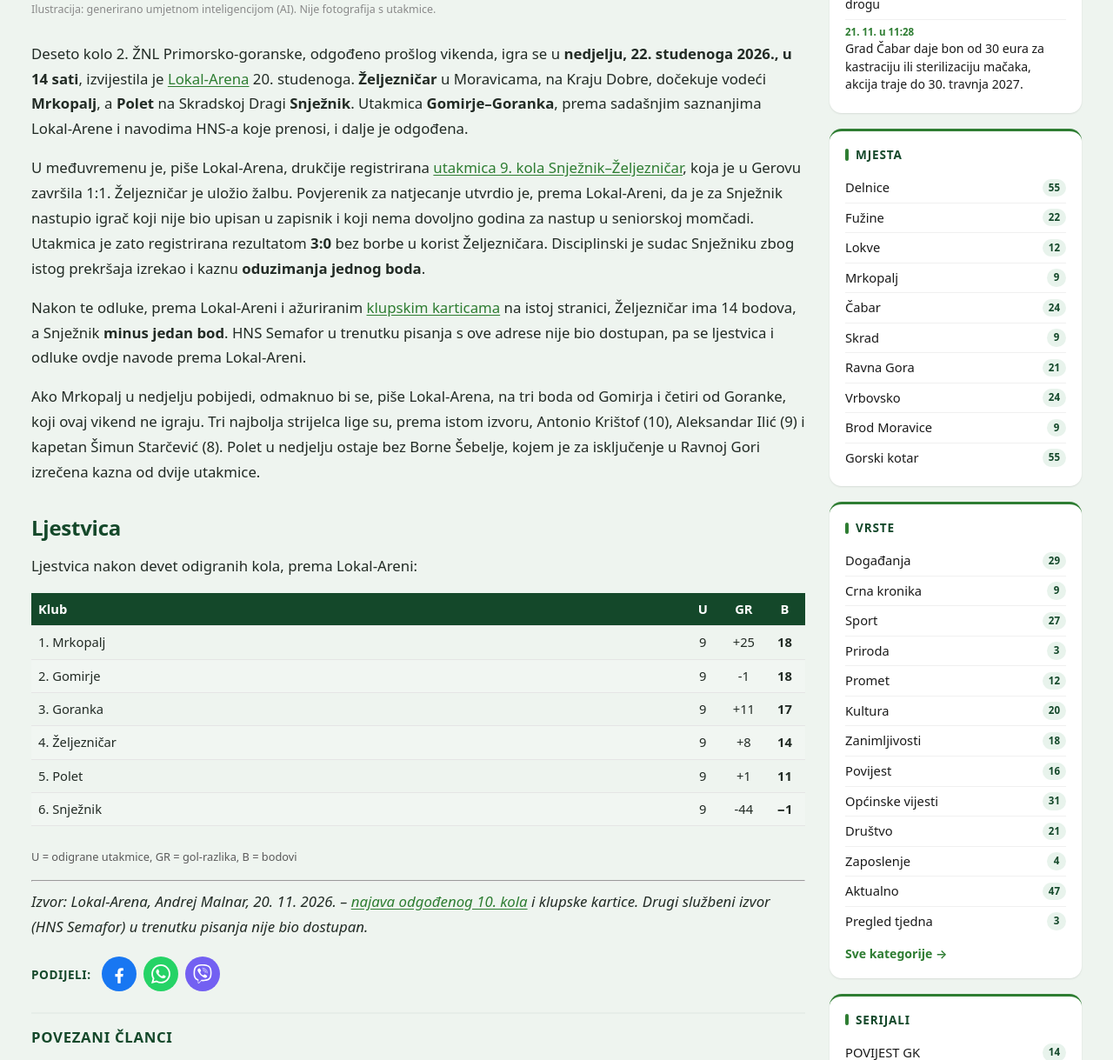
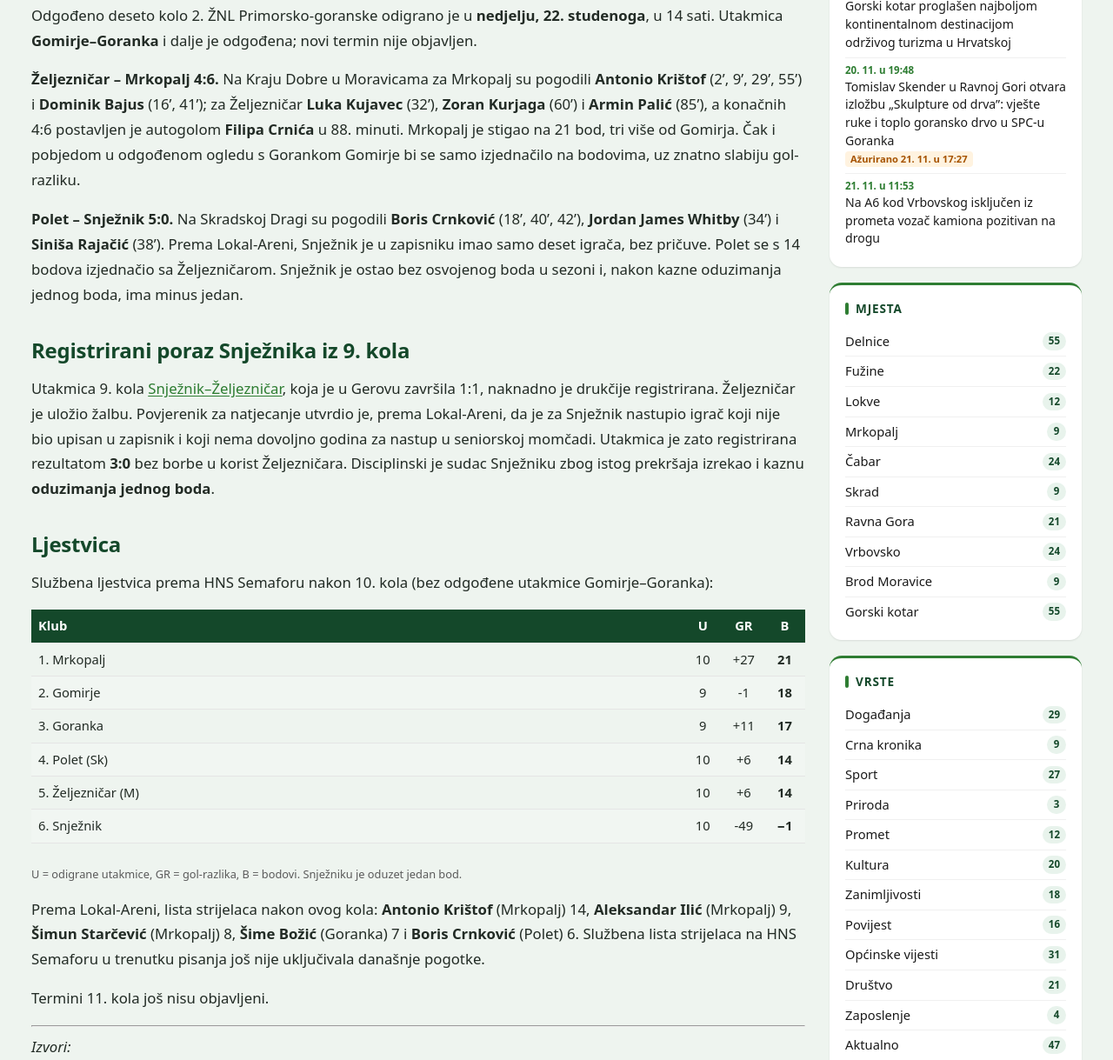
Before and after one commit to MojGK/gorski-kotar.info, a Jekyll site: the page built from _posts/2026-11-20-2-znl-pgz-10-kolo-snjeznik-registrirani-poraz.md, in a window 1280 px wide and 1400 px high, scrolled down 817 px, cut to the strip 181-1400 px from the top of the window. Shown: the whole strip at 87% size. Built offline with Jekyll 4.4.1, drawn with Linux system fonts in a browser that asks for light colours; some of the changed text lies outside the part shown.

Commit message:
Dopuna: rezultati 10. kola 2. ŽNL, Mrkopalj 4:6 u Moravicama, Polet 5:0

```diff
--- a/_posts/2026-11-20-2-znl-pgz-10-kolo-snjeznik-registrirani-poraz.md
+++ b/_posts/2026-11-20-2-znl-pgz-10-kolo-snjeznik-registrirani-poraz.md
@@ -1,40 +1,51 @@
 ---
 layout: post
-title: "Odgođeno 10. kolo 2. ŽNL PGŽ igra se u nedjelju; Snježniku je nakon žalbe registriran poraz 3:0 i oduzet bod"
+title: "2. ŽNL, 10. kolo: Mrkopalj slavio u Moravicama 4:6, Polet svladao Snježnik 5:0"
 date: 2026-11-20 18:08:00 +0100
+azurirano: 2026-11-22 18:40:00 +0100
 location: Gorski kotar
 type: Sport
 categories: [Gorski kotar, Sport]
-excerpt: "Deseto kolo 2. ŽNL, odgođeno prošlog vikenda, igra se u nedjelju, 22. studenoga, u 14 sati: Željezničar u Moravicama dočekuje Mrkopalj, a Polet na Skradskoj Dragi Snježnik. Utakmica 9. kola Snježnik–Željezničar naknadno je registrirana 3:0 za Željezničar, a Snježniku je oduzet bod."
+excerpt: "U odgođenom 10. kolu 2. ŽNL PGŽ Mrkopalj je u Moravicama pobijedio Željezničar 4:6, a Polet je na Skradskoj Dragi svladao Snježnik 5:0. Utakmica Gomirje–Goranka i dalje je odgođena. Snježniku je nakon žalbe ostao registrirani poraz 3:0 i oduzet bod."
 image: /assets/images/znl-8-kolo-ai.jpg
 image_alt: "Ilustracija: prazno seosko nogometno igralište s golom, loptom i jesenskom šumom u magli"
 image_credit: "Ilustracija: generirano umjetnom inteligencijom (AI). Nije fotografija s utakmice."
 ---
 
-Deseto kolo 2. ŽNL Primorsko-goranske, odgođeno prošlog vikenda, igra se u **nedjelju, 22. studenoga 2026., u 14 sati**, izvijestila je [Lokal-Arena](https://lokalarena.com/novosti/najava-odgodenog-10-kola-2-znl-pgz-2627) 20. studenoga. **Željezničar** u Moravicama, na Kraju Dobre, dočekuje vodeći **Mrkopalj**, a **Polet** na Skradskoj Dragi **Snježnik**. Utakmica **Gomirje–Goranka**, prema sadašnjim saznanjima Lokal-Arene i navodima HNS-a koje prenosi, i dalje je odgođena.
+Odgođeno deseto kolo 2. ŽNL Primorsko-goranske odigrano je u **nedjelju, 22. studenoga**, u 14 sati. Utakmica **Gomirje–Goranka** i dalje je odgođena; novi termin nije objavljen.
 
-U međuvremenu je, piše Lokal-Arena, drukčije registrirana [utakmica 9. kola Snježnik–Željezničar]({{ '/2-znl-pgz-9-kolo/' | relative_url }}), koja je u Gerovu završila 1:1. Željezničar je uložio žalbu. Povjerenik za natjecanje utvrdio je, prema Lokal-Areni, da je za Snježnik nastupio igrač koji nije bio upisan u zapisnik i koji nema dovoljno godina za nastup u seniorskoj momčadi. Utakmica je zato registrirana rezultatom **3:0** bez borbe u korist Željezničara. Disciplinski je sudac Snježniku zbog istog prekršaja izrekao i kaznu **oduzimanja jednog boda**.
+**Željezničar – Mrkopalj 4:6.** Na Kraju Dobre u Moravicama za Mrkopalj su pogodili **Antonio Krištof** (2', 9', 29', 55') i **Dominik Bajus** (16', 41'); za Željezničar **Luka Kujavec** (32'), **Zoran Kurjaga** (60') i **Armin Palić** (85'), a konačnih 4:6 postavljen je autogolom **Filipa Crnića** u 88. minuti. Mrkopalj je stigao na 21 bod, tri više od Gomirja. Čak i pobjedom u odgođenom ogledu s Gorankom Gomirje bi se samo izjednačilo na bodovima, uz znatno slabiju gol-razliku.
 
-Nakon te odluke, prema Lokal-Areni i ažuriranim [klupskim karticama](https://lokalarena.com/klub/nk-snjeznik) na istoj stranici, Željezničar ima 14 bodova, a Snježnik **minus jedan bod**. HNS Semafor u trenutku pisanja s ove adrese nije bio dostupan, pa se ljestvica i odluke ovdje navode prema Lokal-Areni.
+**Polet – Snježnik 5:0.** Na Skradskoj Dragi su pogodili **Boris Crnković** (18', 40', 42'), **Jordan James Whitby** (34') i **Siniša Rajačić** (38'). Prema Lokal-Areni, Snježnik je u zapisniku imao samo deset igrača, bez pričuve. Polet se s 14 bodova izjednačio sa Željezničarom. Snježnik je ostao bez osvojenog boda u sezoni i, nakon kazne oduzimanja jednog boda, ima minus jedan.
 
-Ako Mrkopalj u nedjelju pobijedi, odmaknuo bi se, piše Lokal-Arena, na tri boda od Gomirja i četiri od Goranke, koji ovaj vikend ne igraju. Tri najbolja strijelca lige su, prema istom izvoru, Antonio Krištof (10), Aleksandar Ilić (9) i kapetan Šimun Starčević (8). Polet u nedjelju ostaje bez Borne Šebelje, kojem je za isključenje u Ravnoj Gori izrečena kazna od dvije utakmice.
+## Registrirani poraz Snježnika iz 9. kola
+
+Utakmica 9. kola [Snježnik–Željezničar]({{ '/2-znl-pgz-9-kolo/' | relative_url }}), koja je u Gerovu završila 1:1, naknadno je drukčije registrirana. Željezničar je uložio žalbu. Povjerenik za natjecanje utvrdio je, prema Lokal-Areni, da je za Snježnik nastupio igrač koji nije bio upisan u zapisnik i koji nema dovoljno godina za nastup u seniorskoj momčadi. Utakmica je zato registrirana rezultatom **3:0** bez borbe u korist Željezničara. Disciplinski je sudac Snježniku zbog istog prekršaja izrekao i kaznu **oduzimanja jednog boda**.
 
 ## Ljestvica
 
-Ljestvica nakon devet odigranih kola, prema Lokal-Areni:
+Službena ljestvica prema HNS Semaforu nakon 10. kola (bez odgođene utakmice Gomirje–Goranka):
 
 | Klub | U | GR | B |
 |:---|:-:|:-:|:-:|
-| 1. Mrkopalj | 9 | +25 | **18** |
+| 1. Mrkopalj | 10 | +27 | **21** |
 | 2. Gomirje | 9 | -1 | **18** |
 | 3. Goranka | 9 | +11 | **17** |
-| 4. Željezničar | 9 | +8 | **14** |
-| 5. Polet | 9 | +1 | **11** |
-| 6. Snježnik | 9 | -44 | **−1** |
+| 4. Polet (Sk) | 10 | +6 | **14** |
+| 5. Željezničar (M) | 10 | +6 | **14** |
+| 6. Snježnik | 10 | -49 | **−1** |
 {: .ljestvica}
 
-<p class="ljestvica-legenda">U = odigrane utakmice, GR = gol-razlika, B = bodovi</p>
+<p class="ljestvica-legenda">U = odigrane utakmice, GR = gol-razlika, B = bodovi. Snježniku je oduzet jedan bod.</p>
+
+Prema Lokal-Areni, lista strijelaca nakon ovog kola: **Antonio Krištof** (Mrkopalj) 14, **Aleksandar Ilić** (Mrkopalj) 9, **Šimun Starčević** (Mrkopalj) 8, **Šime Božić** (Goranka) 7 i **Boris Crnković** (Polet) 6. Službena lista strijelaca na HNS Semaforu u trenutku pisanja još nije uključivala današnje pogotke.
+
+Termini 11. kola još nisu objavljeni.
 
 ---
 
-*Izvor: Lokal-Arena, Andrej Malnar, 20. 11. 2026. – [najava odgođenog 10. kola](https://lokalarena.com/novosti/najava-odgodenog-10-kola-2-znl-pgz-2627) i klupske kartice. Drugi službeni izvor (HNS Semafor) u trenutku pisanja nije bio dostupan.*
+*Izvori:*
+
+- *HNS Semafor – [2. ŽNL seniori 26/27: rezultati, ljestvica i raspored](https://semafor.hns.family/natjecanja/115502657/2-znl-seniori-2627/detaljno/)*
+- *Lokal-Arena, Andrej Malnar, „Mrkopalj pobjedom u Moravicama jesenski prvak, Krištof zabio četiri gola”, 22. 11. 2026. ([lokalarena.com](https://lokalarena.com/novosti/pregled-10-kola-2-znl-pgz-2627)) (strijelci i pojedinosti utakmica)*
+- *Lokal-Arena, Andrej Malnar, 20. 11. 2026. – [najava odgođenog 10. kola](https://lokalarena.com/novosti/najava-odgodenog-10-kola-2-znl-pgz-2627) (registrirani poraz Snježnika i oduzimanje boda)*
```
